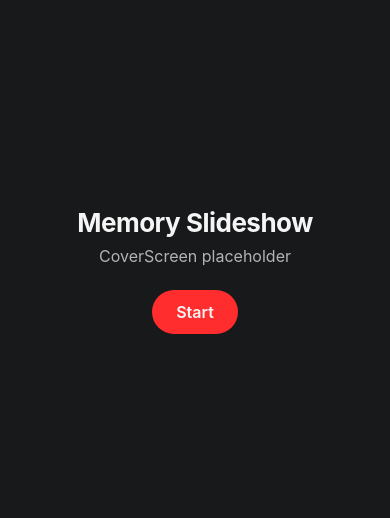
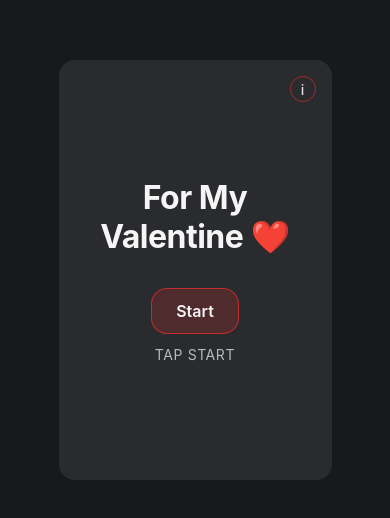
Before and after one commit to Raz666/memo-share, a React Native app: screen / in a window 390 px wide. Shown: the part 152-670 px from the top of the page. Built offline with nearby package versions, Linux system fonts and the light colour scheme.

Commit message:
add cover

```diff
--- a/src/ui/CoverScreen.tsx
+++ b/src/ui/CoverScreen.tsx
@@ -1,5 +1,5 @@
 import React from 'react';
-import { Pressable, StyleSheet, Text, View } from 'react-native';
+import { Dimensions, Pressable, StyleSheet, Text, View } from 'react-native';
 
 import { theme } from '../theme/theme';
 
@@ -7,14 +7,31 @@ type CoverScreenProps = {
   onStart?: () => void;
 };
 
+const TITLE_TEXT = 'For My Valentine ❤️';
+const HINT_TEXT = 'Tap Start';
+
 export default function CoverScreen({ onStart }: CoverScreenProps) {
+  const { width, height } = Dimensions.get('window');
+  const cardWidth = Math.min(width * 0.7, 760);
+  const cardHeight = Math.min(height * 0.6, 420);
+
   return (
     <View style={styles.container}>
-      <Text style={styles.title}>Memory Slideshow</Text>
-      <Text style={styles.subtitle}>CoverScreen placeholder</Text>
-      <Pressable onPress={onStart} style={styles.button}>
-        <Text style={styles.buttonText}>Start</Text>
-      </Pressable>
+      <View style={[styles.card, { width: cardWidth, height: cardHeight }]}>
+        <View style={styles.infoBubble}>
+          <Text style={styles.infoBubbleText}>i</Text>
+        </View>
+        <Text style={styles.title}>{TITLE_TEXT}</Text>
+        <Pressable
+          onPress={onStart}
+          style={styles.button}
+          accessibilityRole="button"
+          accessibilityLabel="Start slideshow"
+        >
+          <Text style={styles.buttonText}>Start</Text>
+        </Pressable>
+        <Text style={styles.hint}>{HINT_TEXT}</Text>
+      </View>
     </View>
   );
 }
@@ -27,27 +44,57 @@ const styles = StyleSheet.create({
     backgroundColor: theme.colors.background,
     padding: theme.spacing.xl,
   },
+  card: {
+    alignItems: 'center',
+    justifyContent: 'center',
+    backgroundColor: theme.colors.card,
+    borderRadius: theme.radii.lg,
+    paddingHorizontal: theme.spacing.xxl,
+    paddingVertical: theme.spacing.xl,
+  },
+  infoBubble: {
+    position: 'absolute',
+    top: theme.spacing.lg,
+    right: theme.spacing.lg,
+    width: 26,
+    height: 26,
+    borderRadius: theme.radii.pill,
+    borderWidth: 1,
+    borderColor: 'rgba(255, 45, 45, 0.55)',
+    alignItems: 'center',
+    justifyContent: 'center',
+  },
+  infoBubbleText: {
+    color: 'rgba(255, 255, 255, 0.85)',
+    fontSize: 14,
+    fontWeight: theme.typography.weight.medium,
+  },
   title: {
     color: theme.colors.text,
-    fontSize: theme.typography.size.xl,
+    fontSize: theme.typography.size.xxl,
     fontWeight: theme.typography.weight.bold,
     letterSpacing: theme.typography.tracking.tight,
-  },
-  subtitle: {
-    color: theme.colors.textMuted,
-    marginTop: theme.spacing.sm,
-    fontSize: theme.typography.size.md,
+    textAlign: 'center',
   },
   button: {
-    marginTop: theme.spacing.xl,
+    marginTop: theme.spacing.xxl,
     paddingHorizontal: theme.spacing.xl,
     paddingVertical: theme.spacing.md,
-    borderRadius: theme.radii.pill,
-    backgroundColor: theme.colors.accent,
+    borderRadius: theme.radii.lg,
+    backgroundColor: 'rgba(255, 45, 45, 0.18)',
+    borderWidth: 1,
+    borderColor: 'rgba(255, 45, 45, 0.65)',
   },
   buttonText: {
     color: theme.colors.text,
     fontSize: theme.typography.size.md,
     fontWeight: theme.typography.weight.semibold,
   },
+  hint: {
+    marginTop: theme.spacing.md,
+    color: theme.colors.textMuted,
+    fontSize: theme.typography.size.sm,
+    letterSpacing: theme.typography.tracking.wide,
+    textTransform: 'uppercase',
+  },
 });
```
Also changed, not shown: 2 other files (tests, documents, lock files or other folders).
